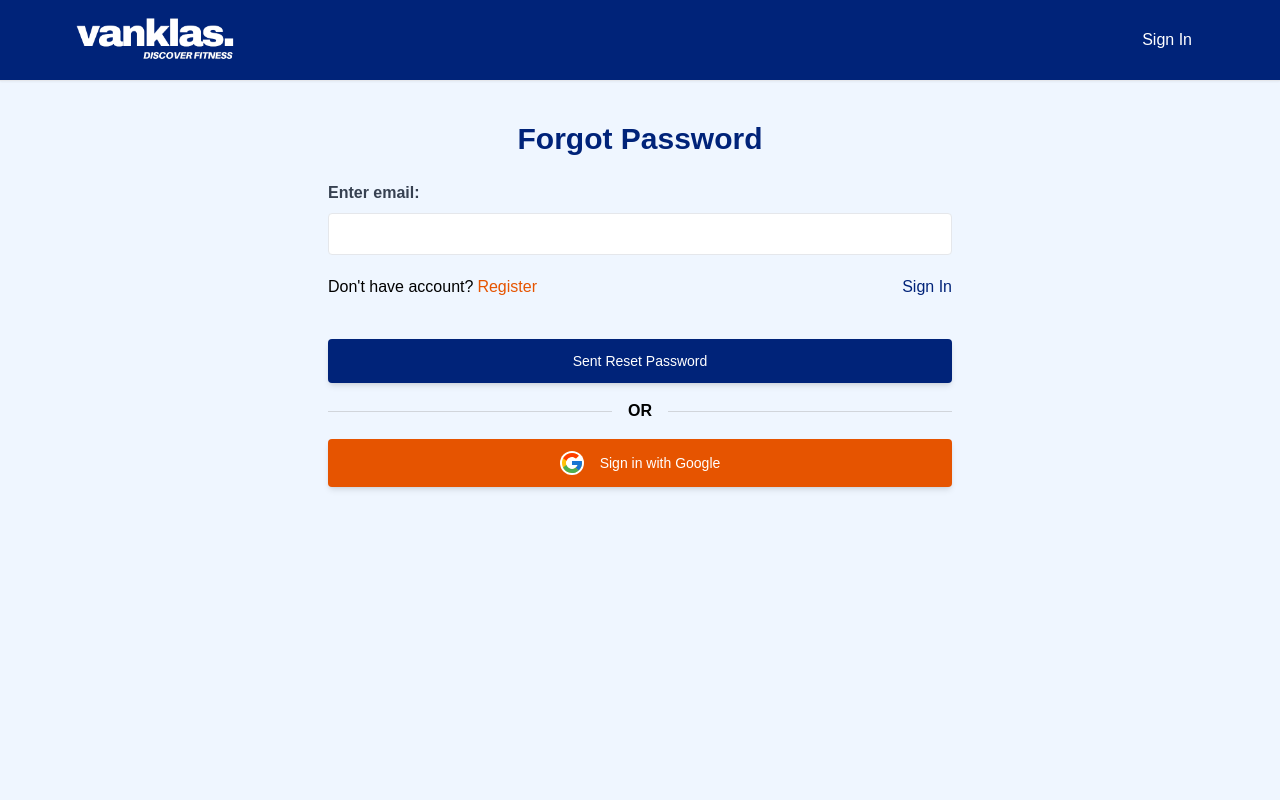
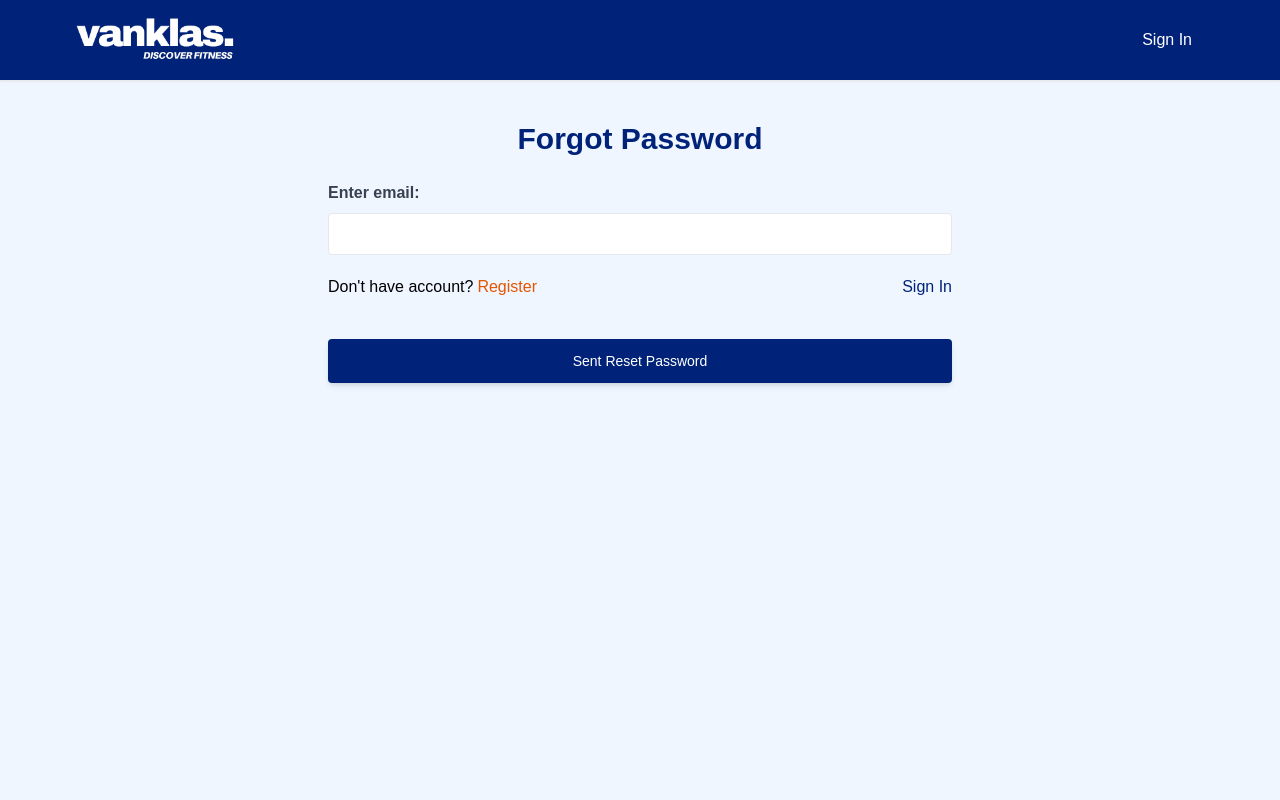
Before and after one commit to akarlovskaya/react-next13-firebase, a Next.js app: page /forgot-password in a window 1280 px wide. Shown: the top 800 px of the page. Built offline with nearby package versions, Linux system fonts and the light colour scheme; no server answers.

Commit message:
Forgot password page - remove google sign in btn

```diff
--- a/app/forgot-password/page.js
+++ b/app/forgot-password/page.js
@@ -89,16 +89,16 @@ const ForgotPasswordPage = () => {
           >
             Sent Reset Password
           </button>
-          <div
+          {/* <div
             className="flex items-center my-4
                              before:border-t before:flex-1 before:border-gray-300
                              after:border-t after:flex-1 after:border-gray-300"
           >
             <p className="text-center font-semibold mx-4">OR</p>
-          </div>
+          </div> */}
 
           {/* Sign Up with Google */}
-          <button
+          {/* <button
             type="button"
             className="flex items-center justify-center w-full bg-orange-dark text-white px-7 py-3 text-sm font-medium
                         rounded shadow-md hover:bg-orange-light"
@@ -106,7 +106,7 @@ const ForgotPasswordPage = () => {
           >
             <FcGoogle className="mr-4 text-2xl bg-white rounded-full" /> Sign in
             with Google
-          </button>
+          </button> */}
         </form>
       </div>
     </section>
```
